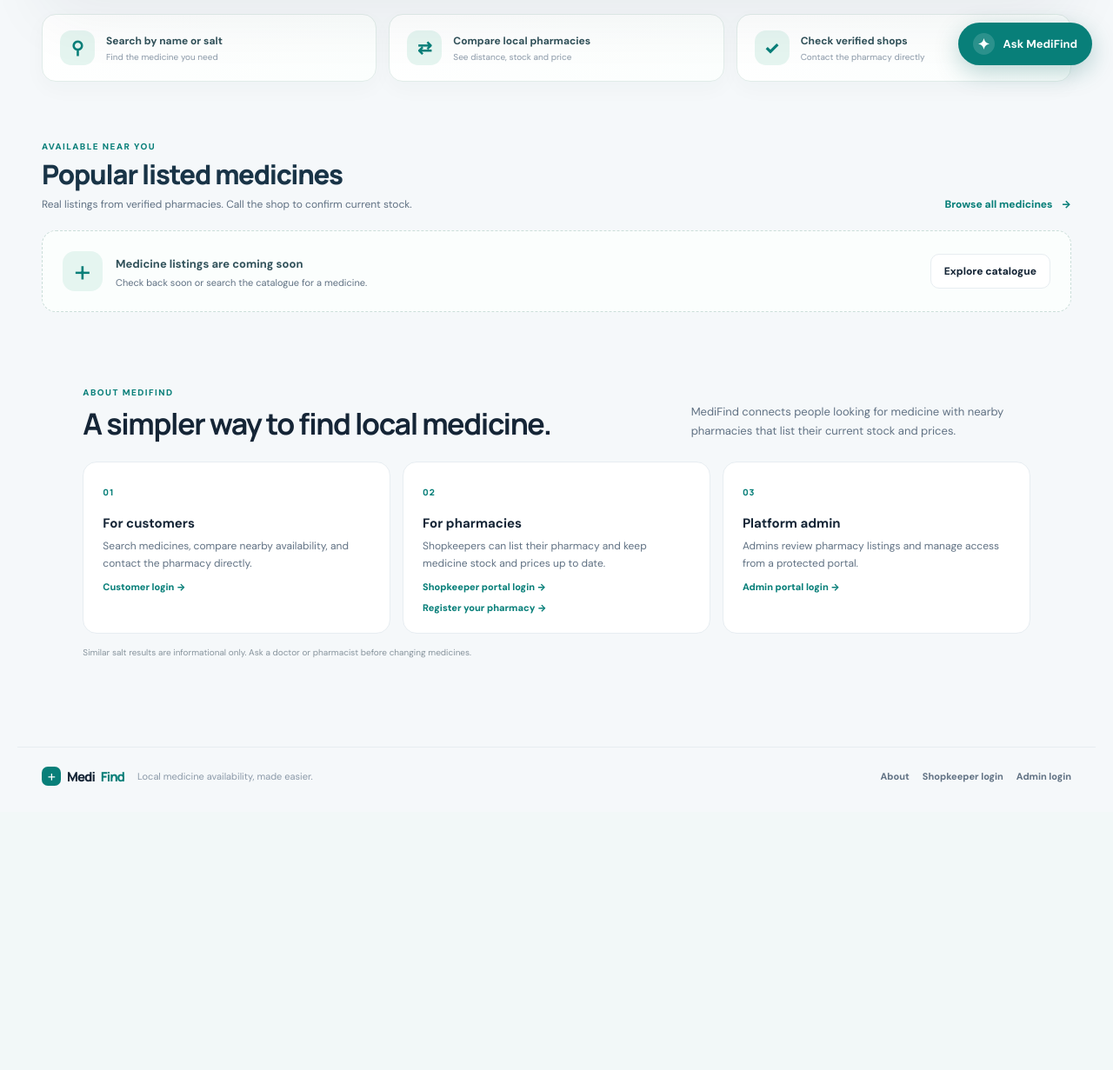
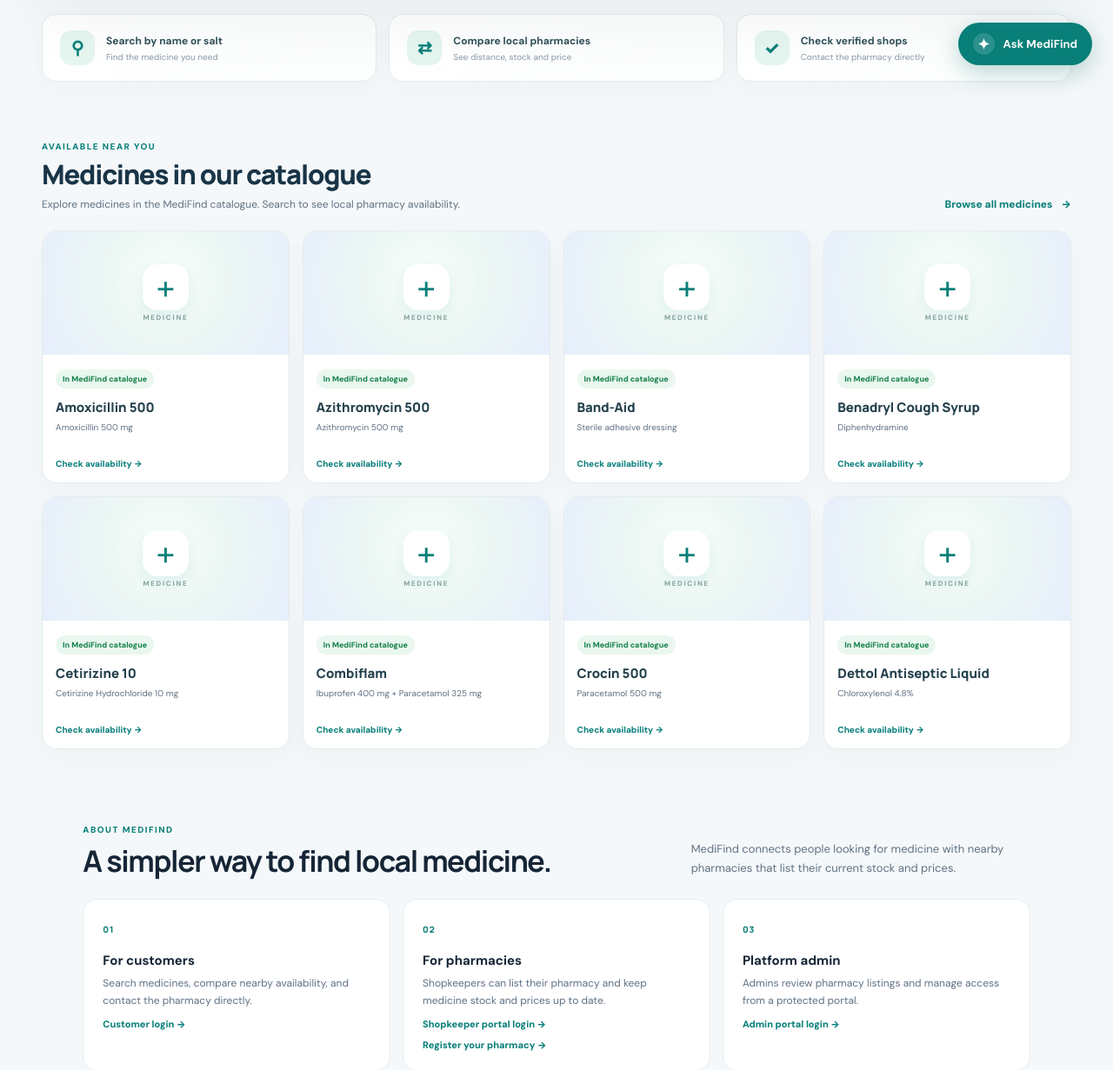
Before and after one commit to parthagarwal13/medi, a Flask app: page / in a window 1280 px wide. Shown: the part 701-1932 px from the top of the page at 87% size. Before the commit the page ends 1605 px from the top, so only its background shows below. Run offline with Flask 3, Linux system fonts and the light colour scheme; some libraries are stand-ins or nearby versions.

Commit message:
Merge remote repo and update medifind89

```diff
--- a/app.py
+++ b/app.py
@@ -349,7 +349,10 @@ def home():
         .limit(8)
         .all()
     )
-    return render_template("index.html", featured_listings=featured_listings)
+    featured_medicines = []
+    if not featured_listings:
+        featured_medicines = Medicine.query.order_by(Medicine.name).limit(8).all()
+    return render_template("index.html", featured_listings=featured_listings, featured_medicines=featured_medicines)
 
 
 @app.route("/style.css")
--- a/templates/index.html
+++ b/templates/index.html
@@ -16,11 +16,14 @@
 
 <section class="quick-benefits" aria-label="How MediFind helps"><div><span class="benefit-icon">&#9906;</span><div><strong>Search by name or salt</strong><small>Find the medicine you need</small></div></div><div><span class="benefit-icon">&#8644;</span><div><strong>Compare local pharmacies</strong><small>See distance, stock and price</small></div></div><div><span class="benefit-icon">&#10003;</span><div><strong>Check verified shops</strong><small>Contact the pharmacy directly</small></div></div></section>
 
-<section class="featured-section" id="featured-medicines"><div class="section-heading"><div><p class="eyebrow">AVAILABLE NEAR YOU</p><h2>Popular listed medicines</h2><p>Real listings from verified pharmacies. Call the shop to confirm current stock.</p></div><a class="browse-link" href="/search">Browse all medicines <span>&#8594;</span></a></div>
+<section class="featured-section" id="featured-medicines"><div class="section-heading"><div><p class="eyebrow">AVAILABLE NEAR YOU</p><h2>{% if featured_listings %}Popular listed medicines{% else %}Medicines in our catalogue{% endif %}</h2><p>{% if featured_listings %}Real listings from verified pharmacies. Call the shop to confirm current stock.{% else %}Explore medicines in the MediFind catalogue. Search to see local pharmacy availability.{% endif %}</p></div><a class="browse-link" href="/search">Browse all medicines <span>&#8594;</span></a></div>
   {% if featured_listings %}<div class="medicine-cards">{% for listing in featured_listings %}<article class="medicine-card">
     {% if listing.image_url %}<img class="medicine-card-photo" src="{{ listing.image_url }}" alt="{{ listing.medicine.name }}" loading="lazy">{% else %}<div class="medicine-card-art" aria-hidden="true"><span>+</span><small>MEDICINE</small></div>{% endif %}
     <div class="medicine-card-body"><span class="stock-chip">{{ listing.stock }} in stock</span><h3>{{ listing.medicine.name }}</h3><p class="medicine-salt">{{ listing.medicine.salt }}</p><div class="listing-shop"><span class="shop-pin">&#9679;</span><div><strong>{{ listing.pharmacy.name }}</strong><small>{{ listing.pharmacy.address }}</small></div></div><div class="medicine-card-bottom"><span class="listed-price">&#8377;{{ '%.2f'|format(listing.price) }}</span><a href="/search?q={{ listing.medicine.name|urlencode }}">View listing <span>&#8594;</span></a></div></div>
-  </article>{% endfor %}</div>{% else %}<div class="featured-empty"><div class="empty-cross">+</div><div><strong>Medicine listings are coming soon</strong><p>Check back soon or search the catalogue for a medicine.</p></div><a class="ghost" href="/search">Explore catalogue</a></div>{% endif %}
+  </article>{% endfor %}</div>{% elif featured_medicines %}<div class="medicine-cards">{% for medicine in featured_medicines %}<article class="medicine-card">
+    <div class="medicine-card-art" aria-hidden="true"><span>+</span><small>MEDICINE</small></div>
+    <div class="medicine-card-body"><span class="stock-chip">In MediFind catalogue</span><h3>{{ medicine.name }}</h3><p class="medicine-salt">{{ medicine.salt or medicine.category or 'Search to check local availability' }}</p><div class="medicine-card-bottom"><a href="/search?q={{ medicine.name|urlencode }}">Check availability <span>&#8594;</span></a></div></div>
+  </article>{% endfor %}</div>{% else %}<div class="featured-empty"><div class="empty-cross">+</div><div><strong>Medicine catalogue is being prepared</strong><p>Search for a medicine or check back soon.</p></div><a class="ghost" href="/search">Explore catalogue</a></div>{% endif %}
 </section>
 
 <section class="about-section" id="about"><div class="about-heading"><div><p class="eyebrow">ABOUT MEDIFIND</p><h2>A simpler way to find local medicine.</h2></div><p>MediFind connects people looking for medicine with nearby pharmacies that list their current stock and prices.</p></div><div class="about-grid"><article><span class="about-number">01</span><h3>For customers</h3><p>Search medicines, compare nearby availability, and contact the pharmacy directly.</p><a class="portal-link" href="/login">Customer login &#8594;</a></article><article><span class="about-number">02</span><h3>For pharmacies</h3><p>Shopkeepers can list their pharmacy and keep medicine stock and prices up to date.</p><a class="portal-link" href="/login/shopkeeper">Shopkeeper portal login &#8594;</a><a class="portal-link" href="/register?role=shopkeeper">Register your pharmacy &#8594;</a></article><article><span class="about-number">03</span><h3>Platform admin</h3><p>Admins review pharmacy listings and manage access from a protected portal.</p><a class="portal-link" href="/login/admin">Admin portal login &#8594;</a></article></div><p class="medical-note">Similar salt results are informational only. Ask a doctor or pharmacist before changing medicines.</p></section>
```
